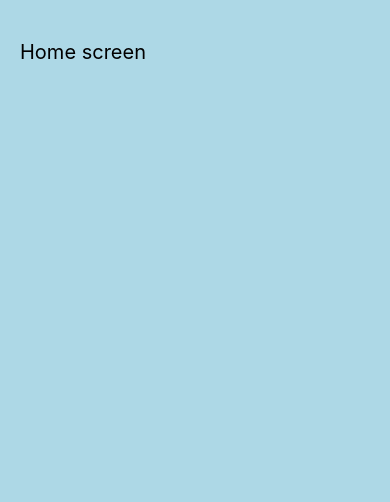
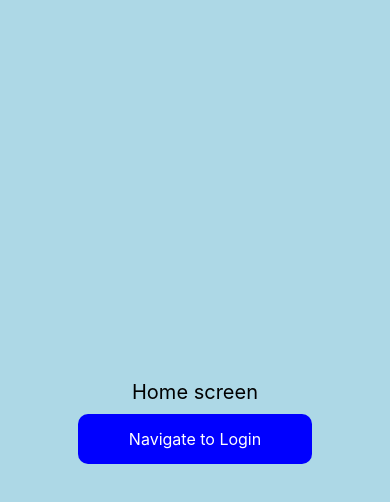
Before and after one commit to Domme19/reactNative_components, a React Native app: screen /HomeScreen in a window 390 px wide. Shown: the top 502 px of the page. Built offline with nearby package versions, Linux system fonts and the light colour scheme.

Commit message:
navigate button added

```diff
--- a/screens/HomeScreen.tsx
+++ b/screens/HomeScreen.tsx
@@ -1,10 +1,17 @@
-import {View, Text, StyleSheet} from "react-native";
+import {View, Text, StyleSheet, TouchableOpacity} from "react-native";
+import {useNavigation} from "@react-navigation/native";
 export default function HomeScreen (){
+    const navigation = useNavigation();
     return(
         <View style={styles.container}>
-            <Text style={{fontSize: 20}}>
+            <Text style={{fontSize: 20, marginBottom: 10}}>
                 Home screen
             </Text>
+            <TouchableOpacity style={styles.navigateBtn} onPress={() => navigation.navigate("Login1" as never)}>
+                <Text style={{textAlign: 'center', color: 'white', fontSize: 16}}>
+                    Navigate to Login
+                </Text>
+            </TouchableOpacity>
         </View>
     )
 }
@@ -12,8 +19,16 @@ export default function HomeScreen (){
 const styles = StyleSheet.create({
     container:{
         flex: 1,
+        justifyContent: 'center',
+        alignItems: 'center',
         backgroundColor:'lightblue',
-        paddingTop: 40,
-        paddingLeft: 20
+    },
+
+    navigateBtn:{
+        backgroundColor: 'blue',
+        paddingHorizontal: 10,
+        paddingVertical: 15,
+        width: '60%',
+        borderRadius: 10
     }
 })
```
